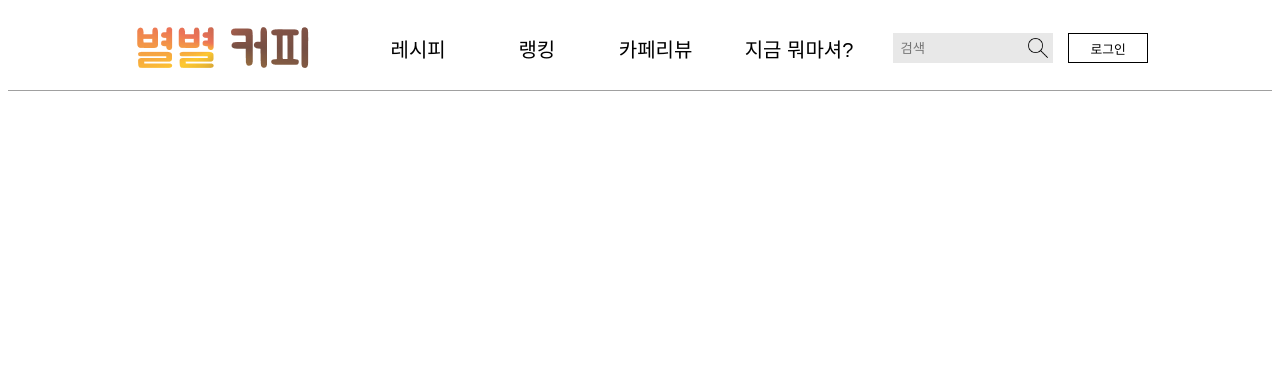
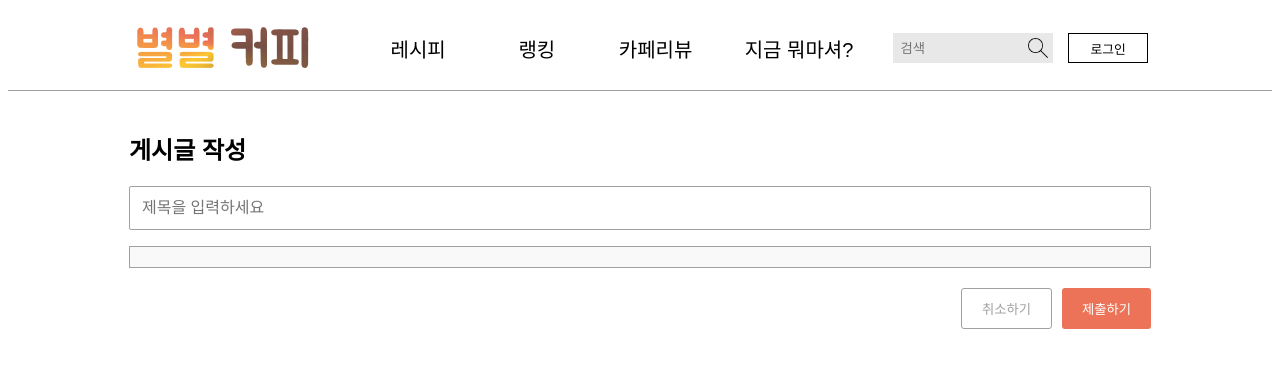
Before and after one commit to Seol-and-children/byeolbyeol-coffee-frontend, a React (Create React App) app: page /edit-review/1 in a window 1280 px wide. Shown: the top 368 px of the page. Built offline with nearby package versions, Linux system fonts and the light colour scheme; no server answers.

Commit message:
[Review] ReviewList, ReviewWrite, ReviewItem 수정

```diff
--- a/src/User/pages/Navbar.js
+++ b/src/User/pages/Navbar.js
@@ -32,6 +32,8 @@ import UserPage from "./UserPage";
 import ReviewItem from "../../review/pages/ReviewItem";
 import ReviewList from "../../review/pages/ReviewList";
 import ReviewWrite from "../../review/pages/ReviewWrite";
+import ReviewEdit from "../../review/pages/ReviewEdit";
+
 import Main from "../../main/Main";
 
 function Navbar() {
@@ -163,6 +165,7 @@ function Navbar() {
         <Route path="/reviews" element={<ReviewList />} />
         <Route path="/reviews/:reviewId" element={<ReviewItem />} />
         <Route path="/review-write" element={<ReviewWrite />} />
+        <Route path="/edit-review/:reviewId" element={<ReviewEdit />} />
         {/* 여기에 더 많은 사용자 관련 라우트를 추가할 수 있습니다 */}
       </Routes>
     </div>
--- a/src/review/css/ReviewItem.css
+++ b/src/review/css/ReviewItem.css
@@ -49,3 +49,14 @@
   justify-content: flex-end;
   margin-top: 20px;
 }
+
+.image-container {
+  max-width: 1000px; /* 이미지 컨테이너의 최대 너비 */
+  overflow: hidden; /* 최대 너비 초과 시 오버플로우를 숨김 */
+}
+
+.review-image {
+  max-width: 100%; /* 이미지의 최대 너비를 부모 요소에 맞춤 */
+  height: auto; /* 세로 길이는 자동으로 조절하여 가로 세로 비율을 유지함 */
+  max-height: 1000px; /* 이미지의 최대 세로 길이 */
+}
--- a/src/review/css/ReviewList.css
+++ b/src/review/css/ReviewList.css
@@ -1,4 +1,6 @@
 /* ReviewList.css */
+
+/* 리뷰 페이지를 탐색하는 데 사용되는 페이지네이션 스타일 */
 .pagination {
   display: flex;
   list-style: none;
@@ -26,18 +28,21 @@
   border: 1px solid #ec7357;
 }
 
+/* 리뷰 목록 전체를 감싸는 컨테이너 */
 .review-list-container {
   display: flex;
   flex-direction: column;
   align-items: center;
 }
 
+/* 페이지네이션 섹션을 위한 컨테이너 */
 .pagination-container {
   width: 100%;
   margin-top: 20px;
-  width: 1000px;
+  width: 1000px; /* 가독성을 위해 폭 제한 */
 }
 
+/* 페이지네이션 자체의 스타일링 */
 .pagination {
   display: flex;
   justify-content: center;
@@ -45,6 +50,7 @@
   width: 100%;
 }
 
+/* 새 리뷰 작성 버튼 스타일 */
 .write-button {
   background-color: #ec7357;
   color: white;
@@ -53,15 +59,17 @@
   border-radius: 3px;
   cursor: pointer;
   font-family: "NanumGothic", sans-serif;
-  white-space: nowrap;
+  white-space: nowrap; /* 줄 바꿈 방지 */
 }
 
+/* 리뷰 목록을 표시하는 테이블의 스타일 */
 .review-table {
   font-size: 18px;
-  width: 1000px;
+  width: 1000px; /* 가독성을 위해 폭 제한 */
   border-collapse: collapse;
   font-family: "NanumGothic", sans-serif;
   text-align: center;
+  margin-top: 20px; /* 테이블과 페이지네이션 간의 여백 증가 */
 }
 
 .review-table th,
@@ -71,6 +79,7 @@
   color: black;
 }
 
+/* 리뷰 제목에 대한 스타일링, 너비 제한 및 오버플로우에 대한 생략 부여 */
 .review-table th.review-title,
 .review-table td.review-title {
   text-align: left;
@@ -80,6 +89,7 @@
   width: 50%; /* 50%로 변경 */
 }
 
+/* 테이블 행 및 셀에 대한 테두리 스타일링 */
 .review-table tr:not(:first-child) td {
   border-top: 1px solid #ddd;
 }
@@ -92,22 +102,14 @@
   border-bottom: 2px solid #000;
 }
 
+/* 리뷰 제목을 나타내는 링크에 대한 스타일 */
 .review-title a {
   color: black;
   text-decoration: none;
   width: 100%;
 }
 
+/* 리뷰 제목 링크에 대한 호버 효과 */
 .review-title a:hover {
   text-decoration: underline;
 }
-
-.post-title {
-  width: 1000px;
-}
-
-.review-write-button {
-  display: flex;
-  justify-content: flex-end;
-  margin-top: 20px;
-}
--- a/src/review/css/ReviewWrite.css
+++ b/src/review/css/ReviewWrite.css
@@ -1,4 +1,5 @@
 /* ReviewWrite.css */
+
 .post-title {
   float: right;
 }
@@ -32,6 +33,7 @@
   color: #000000;
   border-radius: 2px;
   font-size: 16px;
+  font-weight: normal; /* 볼드체를 해제합니다. */
 }
 
 .new-post-content textarea {
@@ -69,7 +71,8 @@
 
 .button-container {
   display: flex;
-  margin: 20px;
+  justify-content: flex-end;
+  margin-top: 20px;
 }
 
 .new-post-image-container {
@@ -87,4 +90,8 @@
 
 .file-info p {
   margin: -3px 0 0 0;
+  white-space: nowrap;
+  overflow: hidden;
+  text-overflow: ellipsis;
+  max-width: 200px;
 }
--- /dev/null
+++ b/src/review/pages/ReviewEdit.js
@@ -0,0 +1,84 @@
+import React, { useState, useEffect } from "react";
+import axios from "axios";
+import { useSelector } from "react-redux";
+import { useNavigate } from "react-router-dom";
+
+import PostTitle from "../components/ReviewWrite/PostTitle";
+import CancelButton from "../components/ReviewWrite/CancelButton";
+import SubmitButton from "../components/ReviewWrite/SubmitButton";
+
+import "../css/ReviewWrite.css";
+
+function ReviewEdit({ reviewId }) {
+  const [review, setReview] = useState(null);
+  const [reviewName, setReviewName] = useState("");
+  const [content, setContent] = useState("");
+  const [reviewImage, setReviewImage] = useState(null);
+  const user = useSelector((state) => state.user.userData);
+  const navigate = useNavigate();
+
+  useEffect(() => {
+    const fetchReviewDetails = async () => {
+      try {
+        const response = await axios.get(
+          `http://localhost:8080/reviews/${reviewId}`
+        );
+        const existingReview = response.data;
+        setReview(existingReview);
+        setReviewName(existingReview.reviewName);
+        setContent(existingReview.content);
+      } catch (error) {
+        console.error("데이터 로딩 중 오류 발생:", error);
+      }
+    };
+
+    fetchReviewDetails();
+  }, [reviewId]);
+
+  const handleTitleChange = (title) => {
+    setReviewName(title);
+  };
+
+  const handleContentChange = (newContent) => {
+    setContent(newContent);
+  };
+
+  const handleImageChange = (e) => {
+    setReviewImage(e.target.files[0]);
+  };
+
+  const handleSubmit = async (e) => {
+    e.preventDefault();
+
+    // Update review logic here...
+
+    alert("리뷰가 수정되었습니다!");
+    navigate(`/reviews/${reviewId}`);
+  };
+
+  return (
+    <div className="all">
+      <form onSubmit={handleSubmit}>
+        <PostTitle className="post-title" />
+        <div className="new-post-title">
+          <input
+            type="text"
+            value={reviewName}
+            onChange={(e) => handleTitleChange(e.target.value)}
+            placeholder="제목을 입력하세요"
+          />
+        </div>
+        <div className="content">
+          {/* Similar to ReviewWrite component, handle image and content */}
+          {/* ... */}
+        </div>
+        <div className="button-container">
+          <CancelButton />
+          <SubmitButton onSubmit={handleSubmit} />
+        </div>
+      </form>
+    </div>
+  );
+}
+
+export default ReviewEdit;
--- a/src/review/pages/ReviewWrite.js
+++ b/src/review/pages/ReviewWrite.js
@@ -1,25 +1,33 @@
-import React, { useState } from "react";
+import React, { useState, useEffect } from "react";
 import axios from "axios";
 import { useSelector } from "react-redux";
+import { useNavigate } from "react-router-dom";
 
 import PostTitle from "../components/ReviewWrite/PostTitle";
 import CancelButton from "../components/ReviewWrite/CancelButton";
 import SubmitButton from "../components/ReviewWrite/SubmitButton";
 
 import "../css/ReviewWrite.css";
-import { useNavigate } from "react-router-dom";
 
 function ReviewWrite() {
   const [reviews, setReviews] = useState([]);
   const [reviewName, setReviewName] = useState("");
   const [content, setContent] = useState("");
   const [reviewImage, setReviewImage] = useState(null);
+  const [fileName, setFileName] = useState(""); // 추가: 파일 이름을 state로 관리
   const user = useSelector((state) => state.user.userData);
-
   const navigate = useNavigate();
 
+  useEffect(() => {
+    if (!user) {
+      // 유저 정보가 없으면 로그인 페이지로 이동
+      alert("로그인 후 이용해주세요.");
+      navigate("/users/login");
+    }
+  }, [user, navigate]);
+
   const handleNewTitleChange = (title) => {
-    setReviewName(title); // 수정된 부분: title을 사용하여 setReviewName 호출
+    setReviewName(title);
   };
 
   const handleNewContentChange = (content) => {
@@ -28,6 +36,15 @@ function ReviewWrite() {
 
   const handleNewImageChange = (e) => {
     setReviewImage(e.target.files[0]);
+
+    // 파일이 선택되었는지 확인
+    if (e.target.files.length > 0) {
+      const fileName = e.target.files[0].name;
+      setFileName(fileName);
+    } else {
+      // 파일이 선택되지 않은 경우 기본 메시지 표시
+      setFileName("");
+    }
   };
 
   const handleSubmit = async (e) => {
@@ -106,6 +123,7 @@ function ReviewWrite() {
                 accept="image/*"
                 style={{ display: "none" }}
               />
+              <p id="fileName">{fileName}</p>
             </div>
           </div>
           <div className="new-post-content">
```
